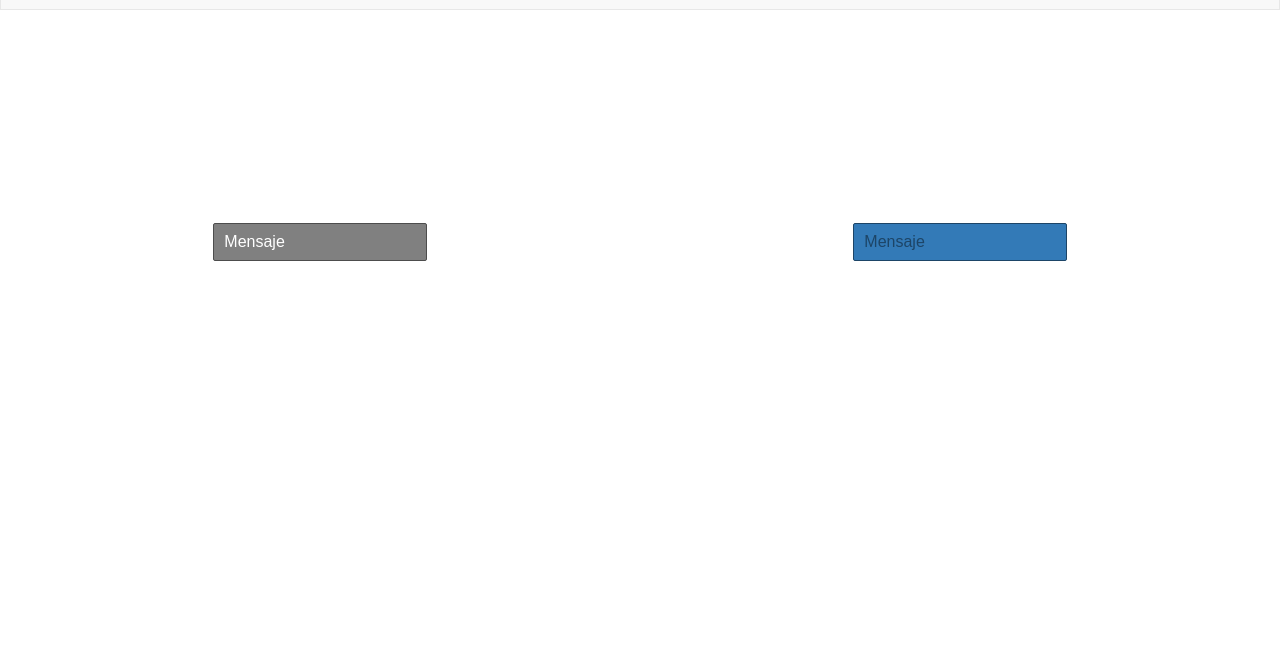
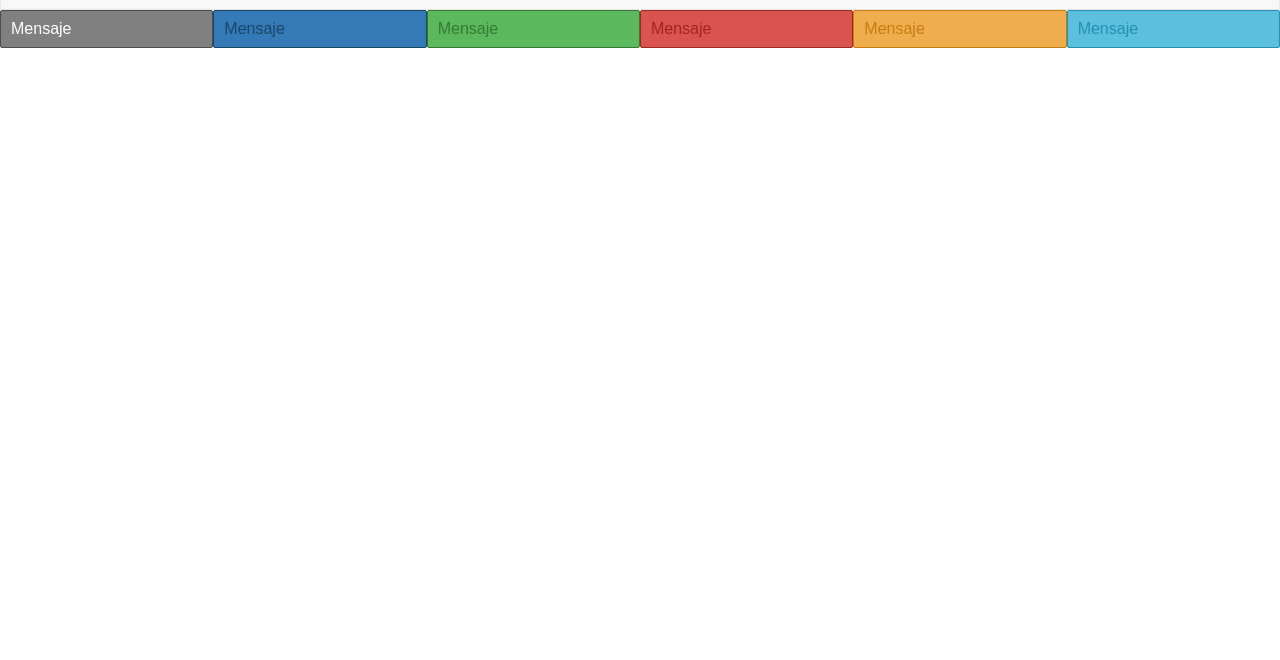
Before and after one commit to Daikur/HamburguesaCss, a plain HTML site: page public_html/index.html in a window 1280 px wide. Shown: the part 140-800 px from the top of the page. Drawn offline with Linux system fonts and the light colour scheme.

Commit message:
Hamburguesa

```diff
--- a/public_html/scss/main.scss
+++ b/public_html/scss/main.scss
@@ -6,7 +6,6 @@
 
 //layout
 @import "layout/_column.scss";
-@import "layout/_grid.scss";
 
 //components
 @import "component/_message.scss";
```
Also changed, not shown: public_html/css/main.css.
